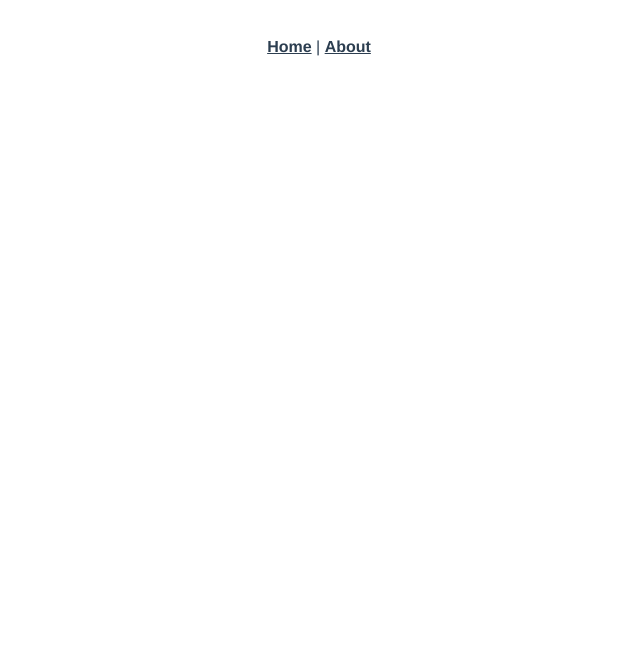
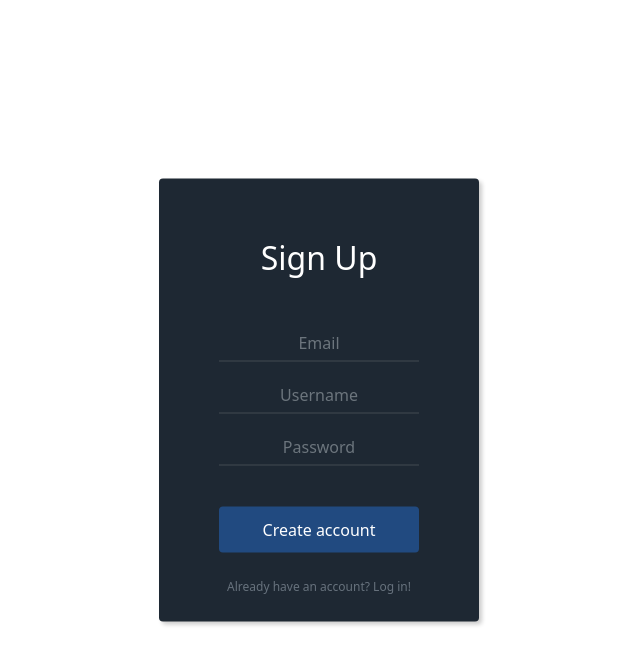
Before and after one commit to 98claes98/reminderapp-gui, a Vue app: page /signup in a window 1280 px wide. Shown: the top 664 px of the page, without its empty margins (321-961 px from the left). Built offline with nearby package versions, Linux system fonts and the light colour scheme.

Commit message:
Login, signup, recover account pages without functionality

```diff
--- a/public/index.html
+++ b/public/index.html
@@ -1,13 +1,15 @@
 <!DOCTYPE html>
-<html lang="">
+<html lang="en">
   <head>
     <meta charset="utf-8">
     <meta http-equiv="X-UA-Compatible" content="IE=edge">
     <meta name="viewport" content="width=device-width,initial-scale=1.0">
+    <link href="https://cdn.jsdelivr.net/npm/bootstrap@5.0.0-beta1/dist/css/bootstrap.min.css" rel="stylesheet" integrity="sha384-giJF6kkoqNQ00vy+HMDP7azOuL0xtbfIcaT9wjKHr8RbDVddVHyTfAAsrekwKmP1" crossorigin="anonymous">
     <link rel="icon" href="<%= BASE_URL %>favicon.ico">
     <title><%= htmlWebpackPlugin.options.title %></title>
   </head>
   <body>
+    <script src="https://cdn.jsdelivr.net/npm/bootstrap@5.0.0-beta1/dist/js/bootstrap.bundle.min.js" integrity="sha384-ygbV9kiqUc6oa4msXn9868pTtWMgiQaeYH7/t7LECLbyPA2x65Kgf80OJFdroafW" crossorigin="anonymous"></script>
     <noscript>
       <strong>We're sorry but <%= htmlWebpackPlugin.options.title %> doesn't work properly without JavaScript enabled. Please enable it to continue.</strong>
     </noscript>
--- a/src/App.vue
+++ b/src/App.vue
@@ -1,32 +1,8 @@
 <template>
   <div id="app">
-    <div id="nav">
-      <router-link to="/">Home</router-link> |
-      <router-link to="/about">About</router-link>
-    </div>
-    <router-view/>
+    <router-view />
   </div>
 </template>
 
 <style lang="scss">
-#app {
-  font-family: Avenir, Helvetica, Arial, sans-serif;
-  -webkit-font-smoothing: antialiased;
-  -moz-osx-font-smoothing: grayscale;
-  text-align: center;
-  color: #2c3e50;
-}
-
-#nav {
-  padding: 30px;
-
-  a {
-    font-weight: bold;
-    color: #2c3e50;
-
-    &.router-link-exact-active {
-      color: #42b983;
-    }
-  }
-}
 </style>
--- a/src/router/index.js
+++ b/src/router/index.js
@@ -1,22 +1,26 @@
 import Vue from 'vue'
 import VueRouter from 'vue-router'
-import Home from '../views/Home.vue'
+import Login from '../views/Login.vue'
+import Signup from '../views/Signup.vue'
+import Forgot from '../views/Forgot.vue'
 
 Vue.use(VueRouter)
 
 const routes = [
   {
-    path: '/',
-    name: 'Home',
-    component: Home
+    path: '/login',
+    name: 'login',
+    component: Login
   },
   {
-    path: '/about',
-    name: 'About',
-    // route level code-splitting
-    // this generates a separate chunk (about.[hash].js) for this route
-    // which is lazy-loaded when the route is visited.
-    component: () => import(/* webpackChunkName: "about" */ '../views/About.vue')
+    path: '/signup',
+    name: 'signup',
+    component: Signup
+  },
+  {
+    path: '/forgot',
+    name: 'forgot',
+    component: Forgot
   }
 ]
 
--- a/src/views/About.vue
+++ /dev/null
@@ -1,5 +0,0 @@
-<template>
-  <div class="about">
-    <h1>This is an about page</h1>
-  </div>
-</template>
--- /dev/null
+++ b/src/views/Forgot.vue
@@ -0,0 +1,101 @@
+<template>
+  <div>
+    <form>
+      <h2 class="sr-only">Recover Account</h2>
+      <div class="form-group">
+        <input
+          autocomplete="off"
+          class="form-control"
+          type="email"
+          name="email"
+          placeholder="Email"
+        />
+      </div>
+      <div class="form-group">
+        <button class="btn btn-primary btn-block">Recover account</button>
+      </div>
+      <a class="links" href="login">Remember your details? Log in!</a>
+    </form>
+  </div>
+</template>
+
+<script>
+export default {
+  name: "Forgot",
+  data() {
+    return {};
+  },
+};
+</script>
+
+<style lang="scss" scoped>
+form {
+  max-width: 320px;
+  height: 443px;
+  width: 90%;
+  background-color: #1e2833;
+  padding: 60px;
+  border-radius: 4px;
+  transform: translate(-50%, -50%);
+  position: absolute;
+  top: 50%;
+  left: 50%;
+  color: #fff;
+  box-shadow: 3px 3px 4px rgba(0, 0, 0, 0.2);
+
+  h2 {
+    text-align: center;
+    padding-bottom: 40px;
+  }
+  .form-group {
+    padding-bottom: 15px;
+  }
+  .form-control {
+    text-align: center;
+    background: none;
+    border: none;
+    border-bottom: 1px solid #434a52;
+    border-radius: 0;
+    box-shadow: none;
+    outline: none;
+    color: inherit;
+  }
+  .btn-primary {
+    background: #214a80;
+    border: none;
+    border-radius: 4px;
+    padding: 11px;
+    box-shadow: none;
+    margin-top: 26px;
+    text-shadow: none;
+    outline: none;
+    width: 100%;
+  }
+
+  .btn-primary:hover,
+  .btn-primary:active {
+    background: #214a80;
+    outline: none;
+  }
+
+  .links {
+    display: block;
+    text-align: center;
+    font-size: 12px;
+    color: #6f7a85;
+    opacity: 0.9;
+    text-decoration: none;
+    padding-top: 50px;
+  }
+
+  .links:hover,
+  .links:active {
+    opacity: 1;
+    text-decoration: none;
+  }
+
+  .btn-primary:active {
+    transform: translateY(1px);
+  }
+}
+</style>
--- a/src/views/Home.vue
+++ /dev/null
@@ -1,18 +0,0 @@
-<template>
-  <div class="home">
-    <img alt="Vue logo" src="../assets/logo.png">
-    <HelloWorld msg="Welcome to Your Vue.js App"/>
-  </div>
-</template>
-
-<script>
-// @ is an alias to /src
-import HelloWorld from '@/components/HelloWorld.vue'
-
-export default {
-  name: 'Home',
-  components: {
-    HelloWorld
-  }
-}
-</script>
--- /dev/null
+++ b/src/views/Login.vue
@@ -0,0 +1,111 @@
+<template>
+  <div>
+    <form>
+      <h2 class="sr-only">Login</h2>
+      <div class="form-group">
+        <input
+          autocomplete="off"
+          class="form-control"
+          type="text"
+          name="text"
+          placeholder="Username"
+        />
+      </div>
+      <div class="form-group">
+        <input
+          autocomplete="off"
+          class="form-control"
+          type="password"
+          name="password"
+          placeholder="Password"
+        />
+      </div>
+      <div class="form-group">
+        <button class="btn btn-primary btn-block">Log In</button>
+      </div>
+      <a class="links" href="signup">Don't have an account yet? Sign up!</a>
+      <a class="links" href="forgot">Forgot your username or password?</a>
+    </form>
+  </div>
+</template>
+
+<script>
+export default {
+  name: "Login",
+  data() {
+    return {};
+  },
+};
+</script>
+
+<style lang="scss" scoped>
+form {
+  max-width: 320px;
+  height: 443px;
+  width: 90%;
+  background-color: #1e2833;
+  padding: 60px;
+  border-radius: 4px;
+  transform: translate(-50%, -50%);
+  position: absolute;
+  top: 50%;
+  left: 50%;
+  color: #fff;
+  box-shadow: 3px 3px 4px rgba(0, 0, 0, 0.2);
+
+  h2 {
+    text-align: center;
+    padding-bottom: 40px;
+  }
+  .form-group {
+    padding-bottom: 15px;
+  }
+  .form-control {
+    text-align: center;
+    background: none;
+    border: none;
+    border-bottom: 1px solid #434a52;
+    border-radius: 0;
+    box-shadow: none;
+    outline: none;
+    color: inherit;
+  }
+  .btn-primary {
+    background: #214a80;
+    border: none;
+    border-radius: 4px;
+    padding: 11px;
+    box-shadow: none;
+    margin-top: 26px;
+    text-shadow: none;
+    outline: none;
+    width: 100%;
+  }
+
+  .btn-primary:hover,
+  .btn-primary:active {
+    background: #214a80;
+    outline: none;
+  }
+
+  .links {
+    display: block;
+    text-align: center;
+    font-size: 12px;
+    color: #6f7a85;
+    opacity: 0.9;
+    text-decoration: none;
+    padding-top: 10px;
+  }
+
+  .links:hover,
+  .links:active {
+    opacity: 1;
+    text-decoration: none;
+  }
+
+  .btn-primary:active {
+    transform: translateY(1px);
+  }
+}
+</style>
--- /dev/null
+++ b/src/views/Signup.vue
@@ -0,0 +1,119 @@
+<template>
+  <div>
+    <form>
+      <h2 class="sr-only">Sign Up</h2>
+      <div class="form-group">
+        <input
+          autocomplete="off"
+          class="form-control"
+          type="email"
+          name="email"
+          placeholder="Email"
+        />
+      </div>
+      <div class="form-group">
+        <input
+          autocomplete="off"
+          class="form-control"
+          type="text"
+          name="text"
+          placeholder="Username"
+        />
+      </div>
+      <div class="form-group">
+        <input
+          autocomplete="off"
+          class="form-control"
+          type="password"
+          name="password"
+          placeholder="Password"
+        />
+      </div>
+      <div class="form-group">
+        <button class="btn btn-primary btn-block">Create account</button>
+      </div>
+      <a class="links" href="login">Already have an account? Log in!</a>
+    </form>
+  </div>
+</template>
+
+<script>
+export default {
+  name: "Signup",
+  data() {
+    return {};
+  },
+};
+</script>
+
+<style lang="scss" scoped>
+form {
+  max-width: 320px;
+  height: 443px;
+  width: 90%;
+  background-color: #1e2833;
+  padding: 60px;
+  border-radius: 4px;
+  transform: translate(-50%, -50%);
+  position: absolute;
+  top: 50%;
+  left: 50%;
+  color: #fff;
+  box-shadow: 3px 3px 4px rgba(0, 0, 0, 0.2);
+
+  h2 {
+    text-align: center;
+    padding-bottom: 40px;
+  }
+  .form-group {
+    padding-bottom: 15px;
+  }
+  .form-control {
+    text-align: center;
+    background: none;
+    border: none;
+    border-bottom: 1px solid #434a52;
+    border-radius: 0;
+    box-shadow: none;
+    outline: none;
+    color: inherit;
+  }
+  .btn-primary {
+    background: #214a80;
+    border: none;
+    border-radius: 4px;
+    padding: 11px;
+    box-shadow: none;
+    margin-top: 26px;
+    text-shadow: none;
+    outline: none;
+    width: 100%;
+  }
+
+  .btn-primary:hover,
+  .btn-primary:active {
+    background: #214a80;
+    outline: none;
+  }
+
+  .links {
+    display: block;
+    text-align: center;
+    font-size: 12px;
+    color: #6f7a85;
+    opacity: 0.9;
+    text-decoration: none;
+    padding-top: 10px;
+  }
+
+  .links:hover,
+  .links:active {
+    opacity: 1;
+    text-decoration: none;
+  }
+
+  .btn-primary:active {
+    transform: translateY(1px);
+  }
+}
+</style>
```
Also changed, not shown: src/components/HelloWorld.vue (deleted, +0 -59 lines), src/assets/logo.png (deleted).
